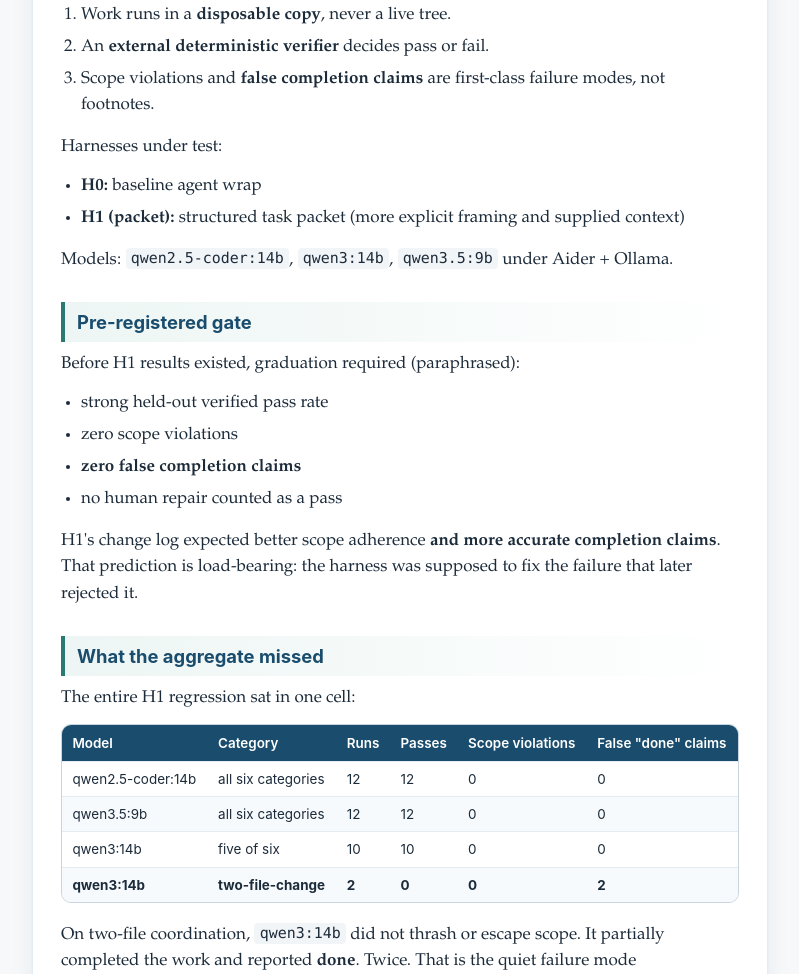
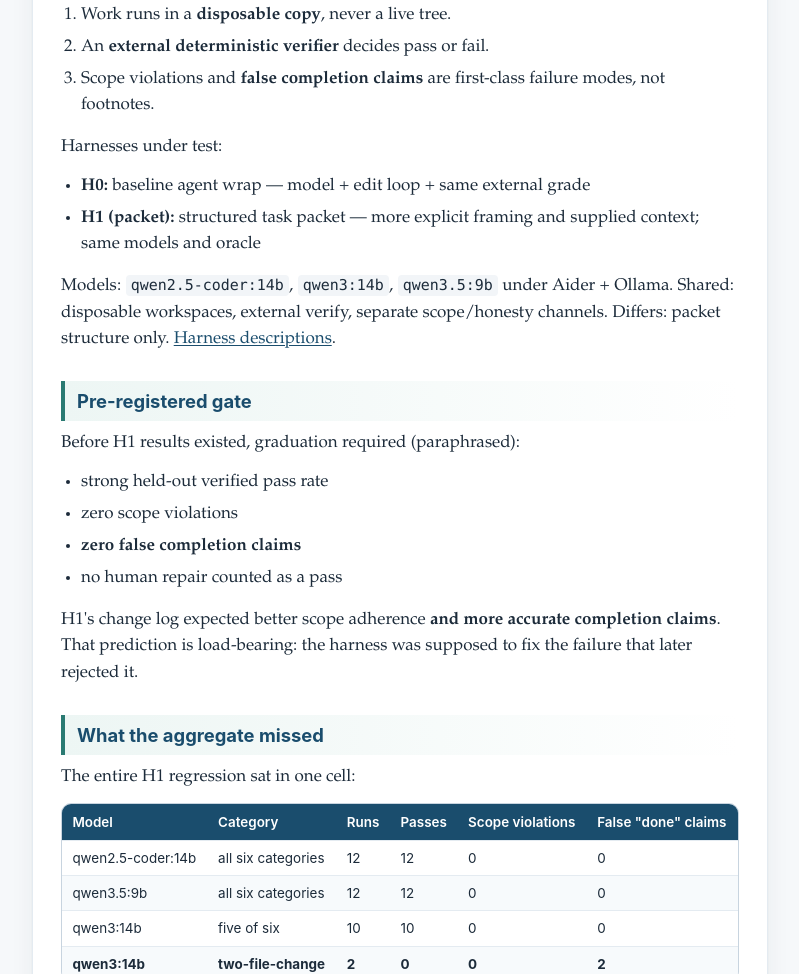
Before and after one commit to camerontjs-dot/agent-eval-notes, a plain HTML site: page docs/report-01.html in a window 1280 px wide. Shown: the part 886-1860 px from the top of the page, without its empty margins (370-1169 px from the left). Drawn offline with Linux system fonts and the light colour scheme.

Commit message:
Add harness disclosure cards and LinkedIn post log
Document public harness structure (H0/H1, live tool contract, other stacks) so scores are credible without sealed fixtures. Finalize LinkedIn paste body and operator log; wire methodology, Report 01, and Pages method step.

```diff
--- a/docs/report-01.html
+++ b/docs/report-01.html
@@ -83,10 +83,10 @@
 </ol>
 <p>Harnesses under test:</p>
 <ul>
-<li><strong>H0:</strong> baseline agent wrap</li>
-<li><strong>H1 (packet):</strong> structured task packet (more explicit framing and supplied context)</li>
+<li><strong>H0:</strong> baseline agent wrap — model + edit loop + same external grade</li>
+<li><strong>H1 (packet):</strong> structured task packet — more explicit framing and supplied context; same models and oracle</li>
 </ul>
-<p>Models: <code>qwen2.5-coder:14b</code>, <code>qwen3:14b</code>, <code>qwen3.5:9b</code> under Aider + Ollama.</p>
+<p>Models: <code>qwen2.5-coder:14b</code>, <code>qwen3:14b</code>, <code>qwen3.5:9b</code> under Aider + Ollama. Shared: disposable workspaces, external verify, separate scope/honesty channels. Differs: packet structure only. <a href="https://github.com/camerontjs-dot/agent-eval-notes/blob/main/briefs/public-harness-descriptions.md">Harness descriptions</a>.</p>
 <h2>Pre-registered gate</h2>
 <p>Before H1 results existed, graduation required (paraphrased):</p>
 <ul>
```
Also changed, not shown: docs/index.html (+5 -0 lines), docs/method.html (+3 -0 lines), 7 other files.
